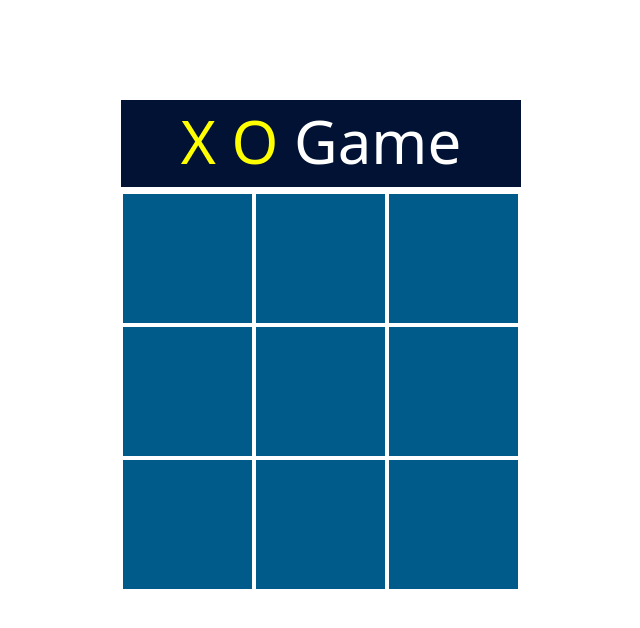
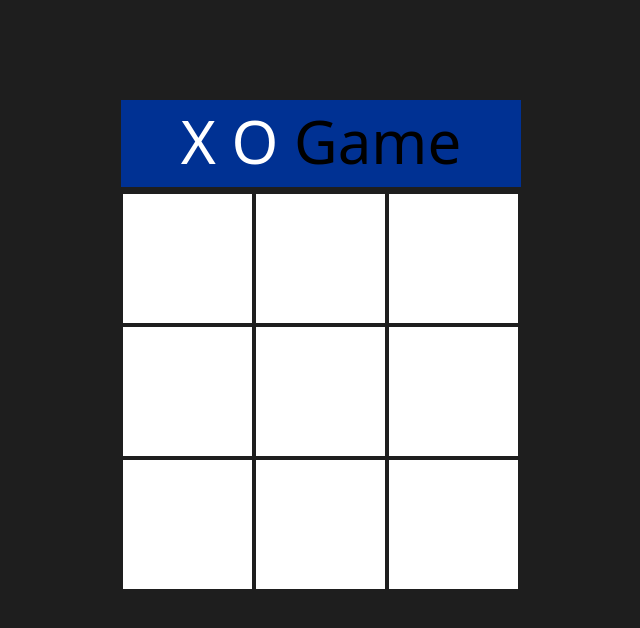
Before and after one commit to eslamahmed7/gamexo, a plain HTML site: page index.html in a window 1280 px wide. Shown: the whole page, without its empty margins (319-959 px from the left). Drawn offline with Linux system fonts and the light colour scheme.

Commit message:
Add files via upload

```diff
--- a/javascript.js
+++ b/javascript.js
@@ -3,9 +3,9 @@ let title = document.querySelector(".title")
 let squares = []
 function end(num1, num2, num3){
     title.innerHTML = `${squares[num1]} Winner`
-    document.getElementById("box" + num1).style.background = "#000"
-    document.getElementById("box" + num2).style.background = "#000"
-    document.getElementById("box" + num3).style.background = "#000"
+    document.getElementById("box" + num1).style.background = "#1a9900"
+    document.getElementById("box" + num2).style.background = "#1a9900"
+    document.getElementById("box" + num3).style.background = "#1a9900"
 
     setInterval(function() {title.innerHTML += "."},1000)
     setTimeout(function(){location.reload()},4000)
--- a/style.css
+++ b/style.css
@@ -1,17 +1,20 @@
 *{
     margin: 0;
     padding: 0;
+}
+body{
+    background-color: rgb(30, 30, 30);
 }
 .game{
     width: 400px;
     text-align: center;
     font-family: system-ui;
-    color: white;
+    color: rgb(0, 0, 0);
     margin: auto;
     margin-top: 100px;
 }
 .title{
-    background-color: #011234;
+    background-color: #003193;
     padding: 0 0 5px 0;
     margin: 5px 0;
     font-size: 60px;
@@ -19,17 +22,17 @@
 
 }
 .title span{
-    color: yellow;
+    color: rgb(255, 255, 255);
 }
 .square{
     width: 129px;
     height: 129px;
-    background-color: rgb(0, 90, 138);
+    background-color: rgb(255, 255, 255);
     margin: 2px;
     float: left;
     font-size: 80px;
     font-weight: 500;
 }
 .square:hover{
-    background-color: black;
+    background-color: #b3b3b3;
 }
```
